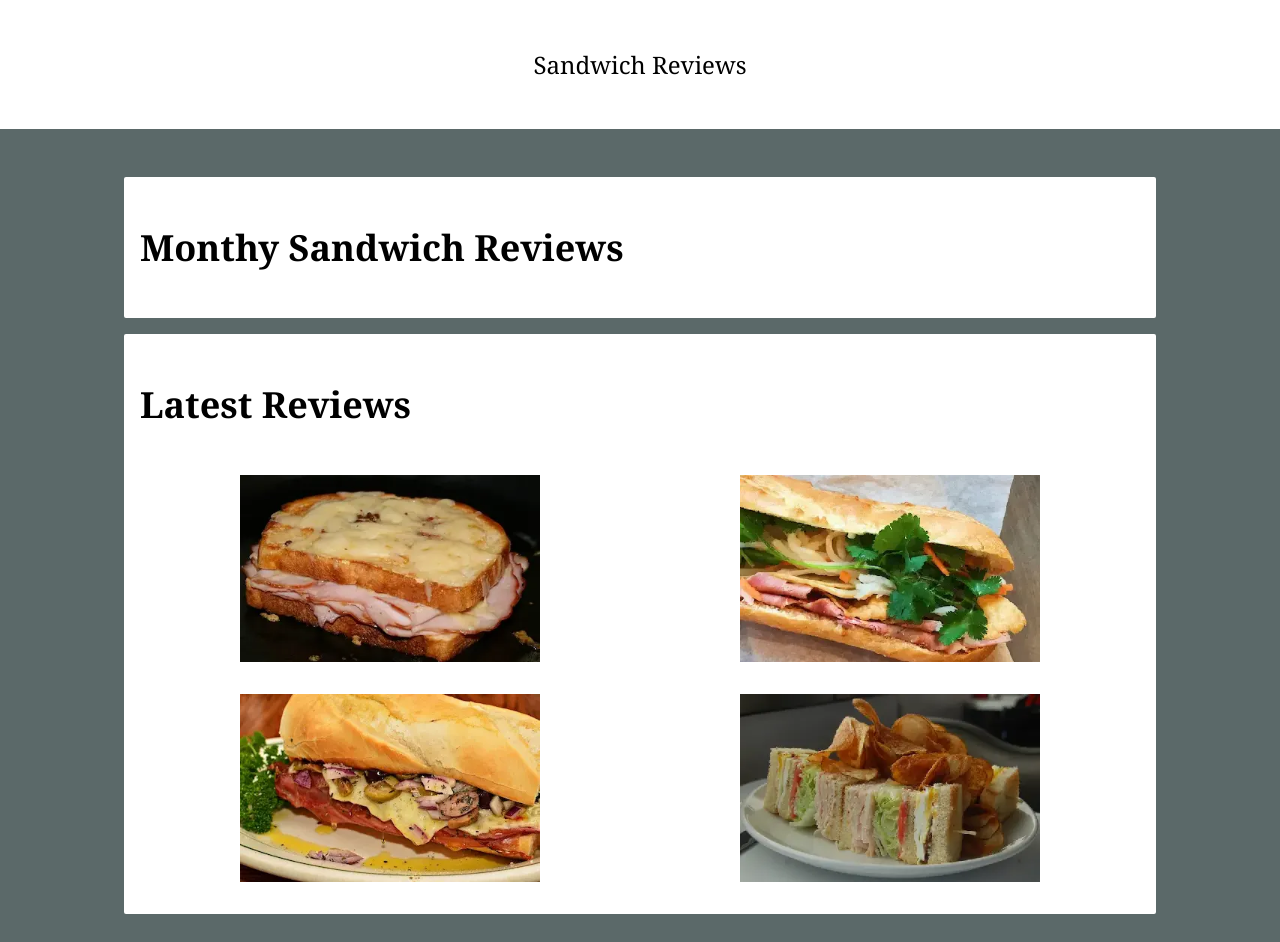
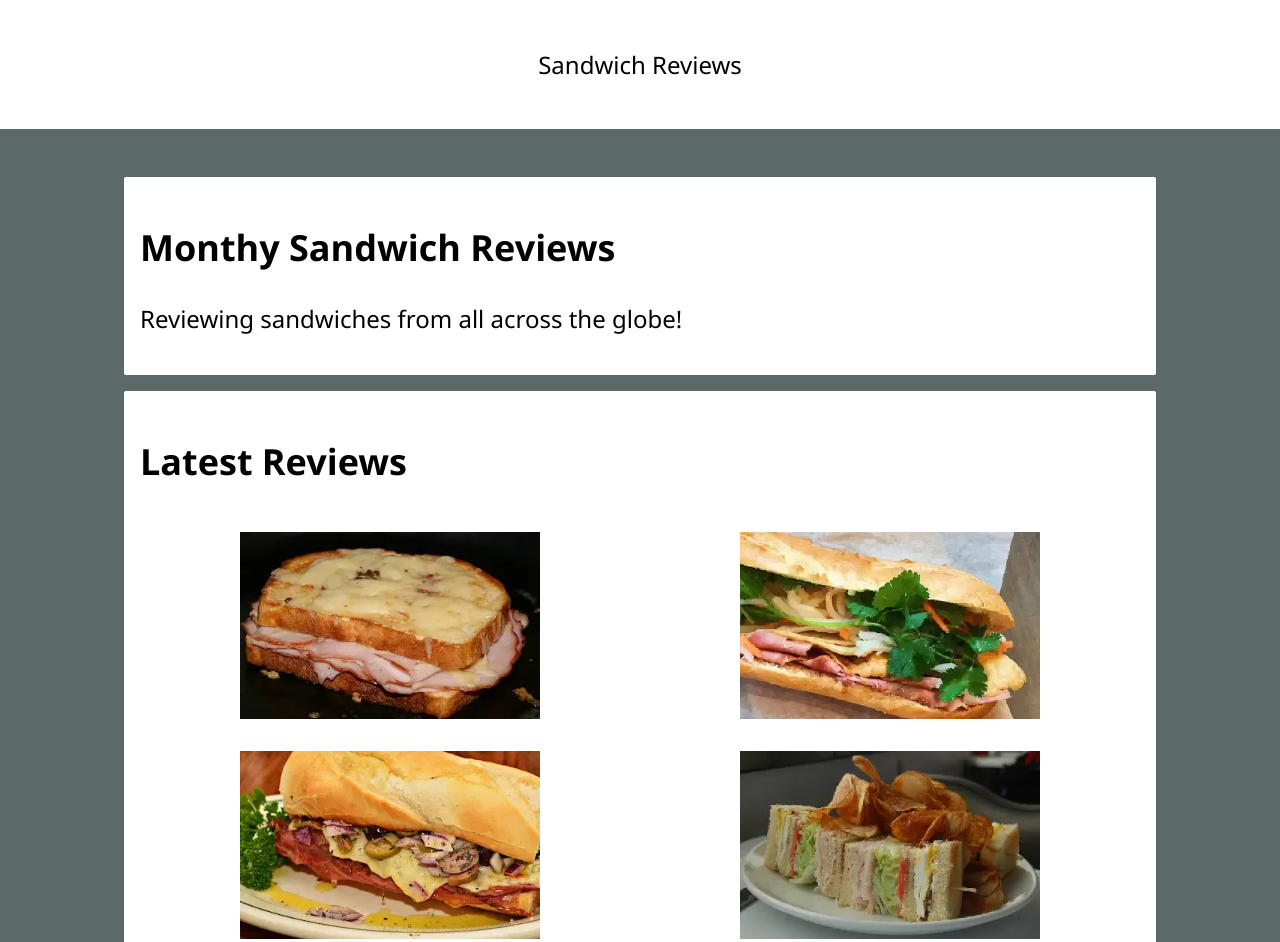
Before and after one commit to aquatic-pastry/aquatic-pastry-github.io, a plain HTML site: page index.html in a window 1280 px wide. Shown: the top 942 px of the page. Drawn offline with Linux system fonts and the light colour scheme.

Commit message:
better font + text

```diff
--- a/css/styles.css
+++ b/css/styles.css
@@ -1,4 +1,4 @@
-body{font-family: Georgia, 'Times New Roman', Times, serif;font-size: 1.5rem;margin: 0;}
+body{font-family: 'Segoe UI', Tahoma, Geneva, Verdana, sans-serif;font-size: 1.5rem;margin: 0;}
 
 header,footer{display: flex;justify-content: center;padding: 3rem 1rem;}
 main{background-color: rgb(91, 105, 105);padding: 2rem 1rem;}
--- a/index.html
+++ b/index.html
@@ -13,6 +13,7 @@
     <main>
         <section>
             <h1>Monthy Sandwich Reviews</h1>
+            <p>Reviewing sandwiches from all across the globe!</p>
 
         </section>
         <section class="grid">
```
